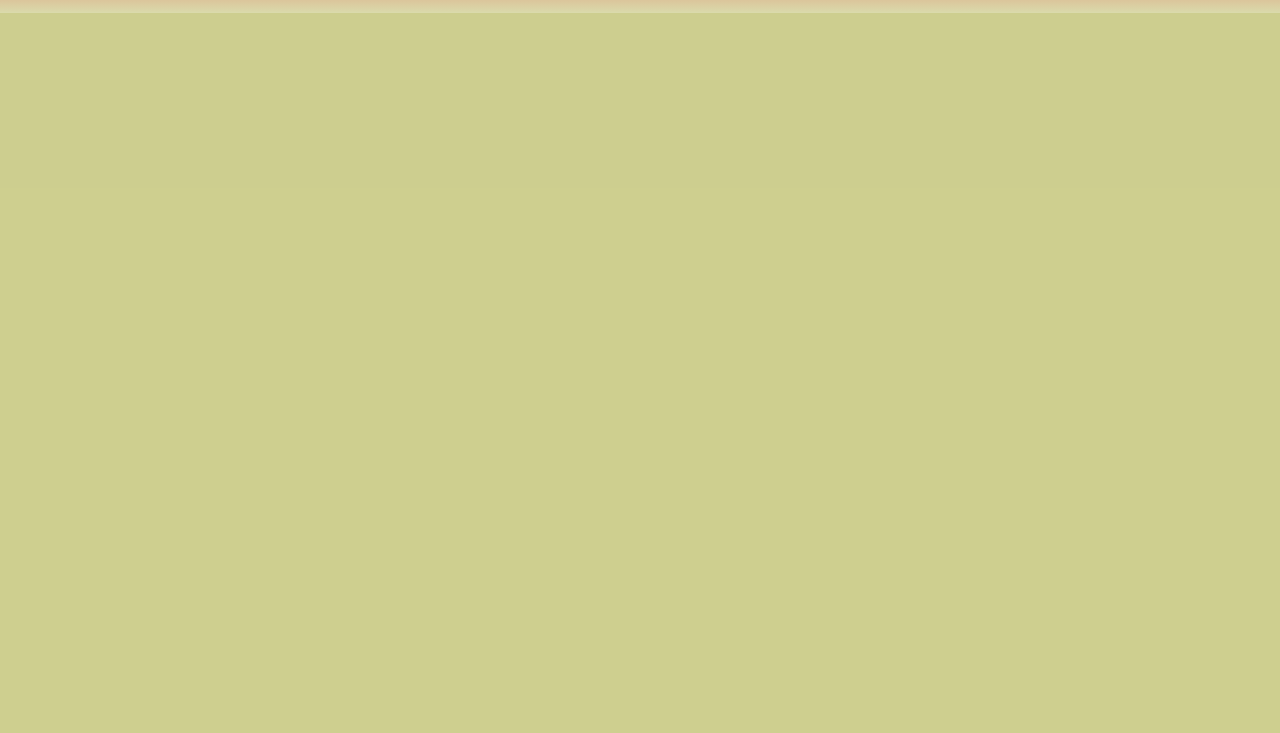
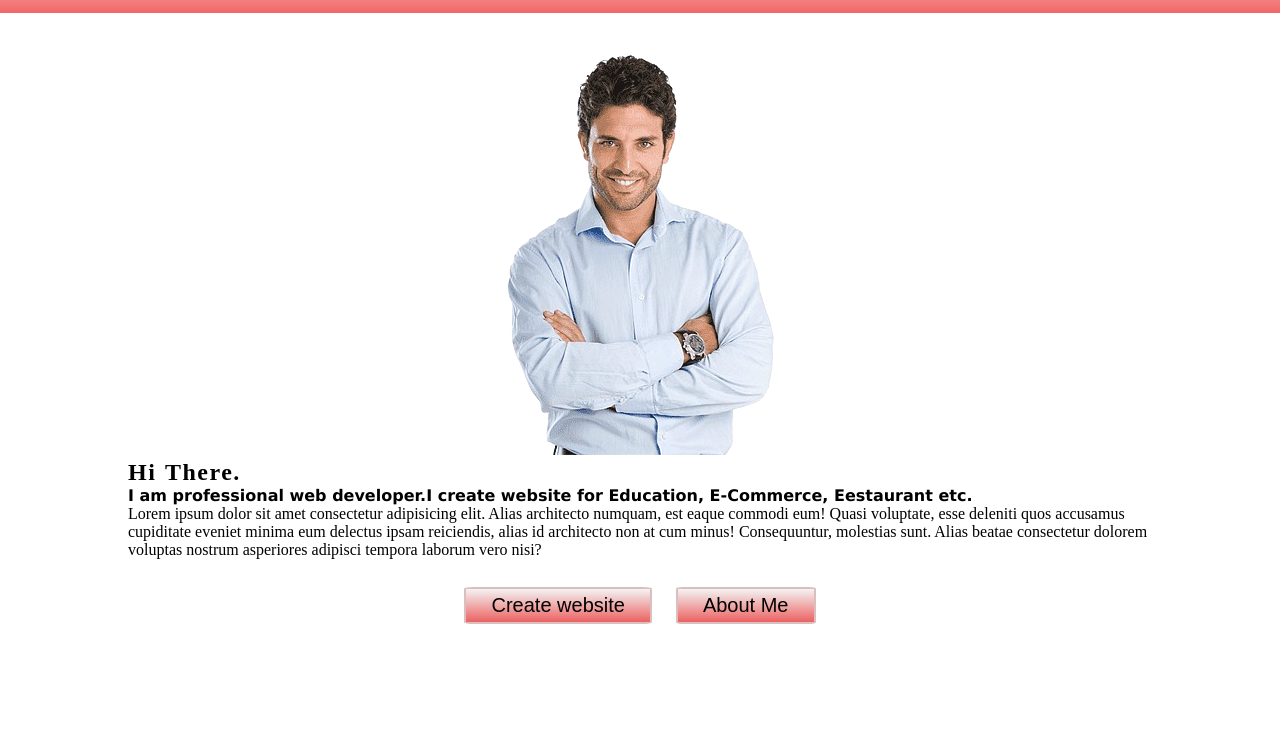
Before and after one commit to HujurIT/TamimIslam, a plain HTML site: page index.html in a window 1280 px wide. Shown: the part 67-800 px from the top of the page. Drawn offline with Linux system fonts and the light colour scheme.

Commit message:
home page desing complete

```diff
--- a/css/style.css
+++ b/css/style.css
@@ -5,12 +5,12 @@
 .fullpage{
     min-height: 100vh;
     width: 100%;
-    background: rgba(151, 153, 19, 0.473);
+
 }
 .header{
     width: 100%;
     height:80px;
-    background-image: linear-gradient(rgba(235, 39, 39, 0.705),rgba(255, 255, 255, 0.253));
+    background-image: linear-gradient(to top,rgba(235, 39, 39, 0.705),rgba(255, 255, 255, 0.253));
     position: relative;
 }
 nav{
@@ -41,7 +41,46 @@ nav ul li a{
 
 }
 nav ul li a:hover{
-    background-image: linear-gradient(red,orange);
+    background-image: linear-gradient(to top,red,orange);
     padding: 5px 20px;
     border: 1px solid;
 }
+.img{
+    text-align: center;
+}
+.discription{
+    margin: 0 10%;
+}
+.discription h2{
+    letter-spacing: 1.5px;
+    word-spacing: 1.5px;
+}
+.discription h4{
+    font-family: 'Lucida Sans', 'Lucida Sans Regular', 'Lucida Grande', 'Lucida Sans Unicode', Geneva, Verdana, sans-serif;
+}
+.button{
+    text-align: center;
+
+
+}
+button{
+    margin: 10px;
+    padding: 5px 25px;
+    border: 2px solid rgb(219, 191, 191);
+    border-radius: 5%;
+    background-image: linear-gradient(to top,rgba(235, 39, 39, 0.705),rgba(255, 255, 255, 0.253));
+    cursor: pointer;
+}
+button a{
+    text-decoration: none;
+    font-size: 20px;
+    color: rgb(0, 0, 0);
+
+}
+button a:hover{
+    color:white;
+}
+button:hover{
+    background-image:linear-gradient(to top,red,orange) ;
+    color: white;
+}
--- a/index.html
+++ b/index.html
@@ -20,6 +20,20 @@
                 </ul>
             </nav>
         </div>
+        <div class="body2">
+        <p class="img"><img src="man1.png" alt="man"></p>
+
+        <div class="discription">
+        <dl><h2>Hi There.</h2></dl>
+        <h4>I am professional web developer.I create website for Education, E-Commerce, Eestaurant etc.</h4>
+        <p>Lorem ipsum dolor sit amet consectetur adipisicing elit. Alias architecto numquam, est eaque commodi eum! Quasi voluptate, esse deleniti quos accusamus cupiditate eveniet minima eum delectus ipsam reiciendis, alias id architecto non at cum minus! Consequuntur, molestias sunt. Alias beatae consectetur dolorem voluptas nostrum asperiores adipisci tempora laborum vero nisi?</p>
+        </div>
+        <br>
+        <div class="button">
+        <button><a href="">Create website</a></button>
+        <button><a href="/html/about.html">About Me</a></button>
+        </div>
+        </div>
     </div>
 </body>
 </html>
```
Also changed, not shown: html/video.html (+1 -0 lines), css/about.css (added), css/contact.css (added), css/music.css (added), css/video.css (added), man1.png (added).
